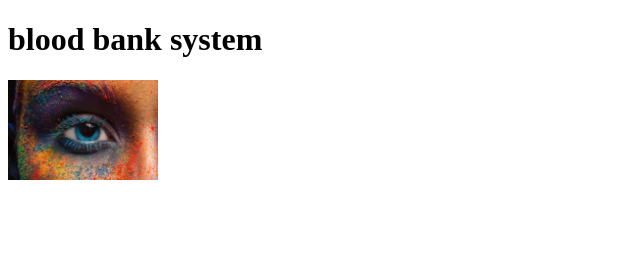
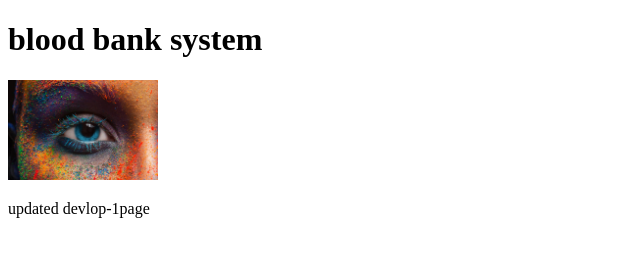
Before and after one commit to athul-krishna-1997/blood-bank-app, a plain HTML site: page index.html in a window 1280 px wide. Shown: the whole page, without its empty margins (0-640 px from the left). Drawn offline with Linux system fonts and the light colour scheme.

Commit message:
updated dev 1 index.html

```diff
--- a/index.html
+++ b/index.html
@@ -8,5 +8,6 @@
 <body>
     <h1>blood bank system</h1>
     <img src="./assets/eye.jpg" alt="eye" height="100px">
+    <p>updated devlop-1page</p>
 </body>
 </html>
```
